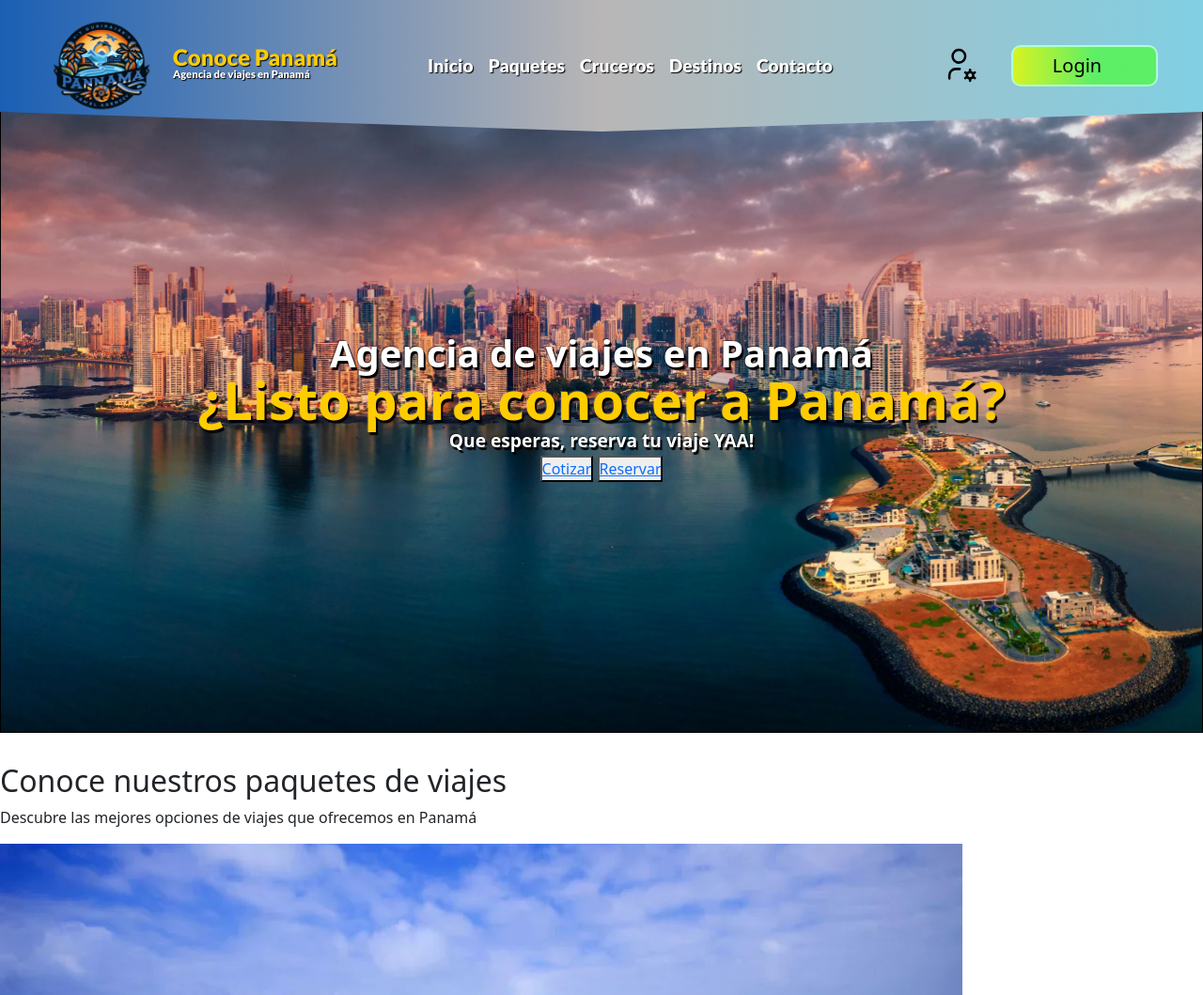
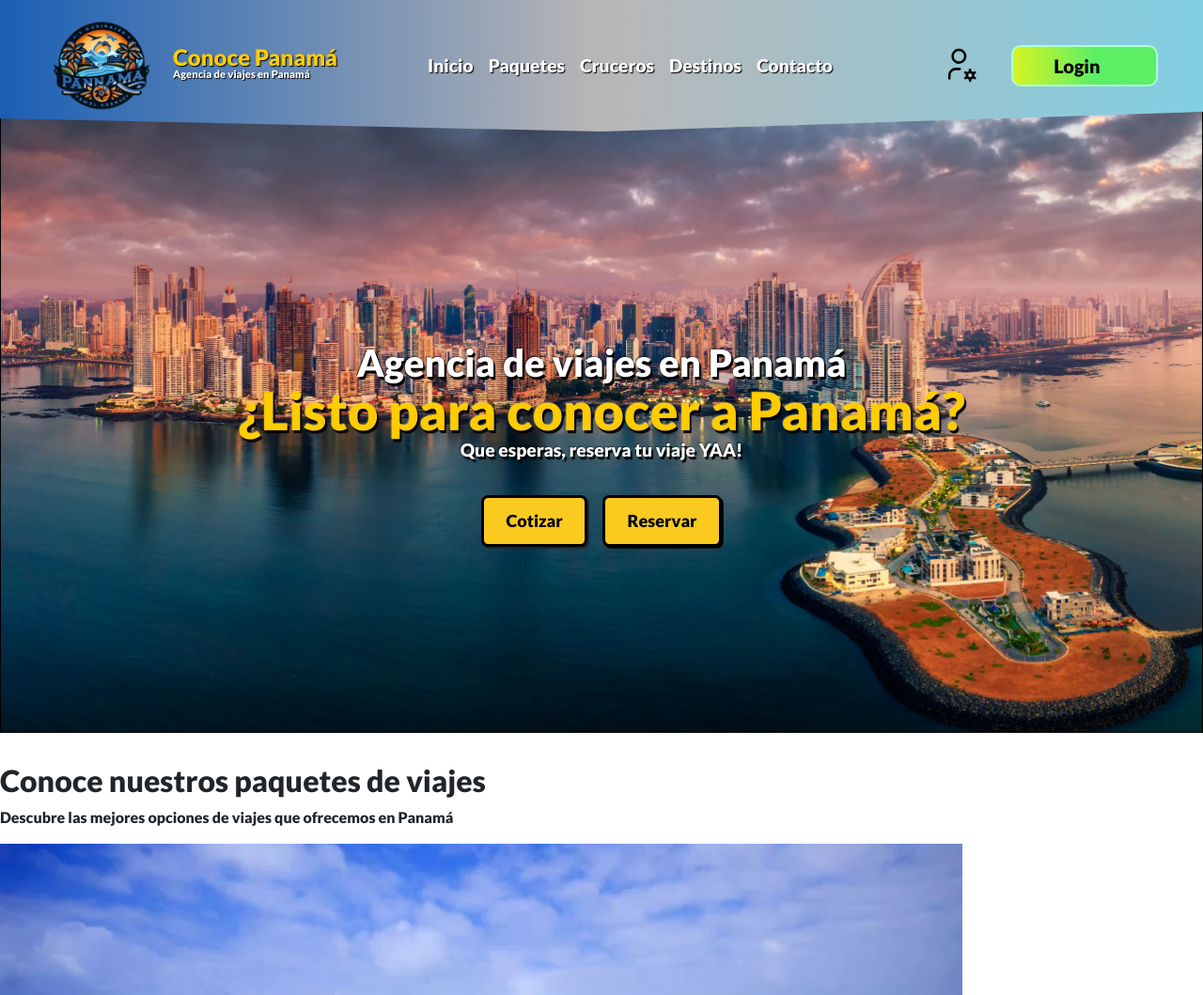
Before and after one commit to David-Josue-Murillo/AgenciaDeViajes_ConocePanama, a PHP site: page / in a window 1280 px wide. Shown: the top 1059 px of the page at 94% size. Run offline with PHP 8.4, Linux system fonts and the light colour scheme.

Commit message:
ajustando medidas del header

```diff
--- a/assets/css/style.css
+++ b/assets/css/style.css
@@ -10,6 +10,8 @@
     margin: 0px;
     padding: 0px;
     text-decoration: none;
+    box-sizing: border-box;
+    font-family: "Lato";
 }
 
 /* Fondos de las distintas secciones */
@@ -65,9 +67,9 @@
 }
 
 /* NAVBAR */
-.navbar{
+.navbar {
     position: relative;
-    clip-path: polygon(0 0, 100% 0, 100% 85%, 50% 100%, 0 85%);
+    clip-path: polygon(0 0, 100% 0, 100% 85%, 50% 100%, 0 90%);
     z-index: 2;
 }
 
@@ -94,7 +96,8 @@
 
 .nav-item a:hover {
     color: #5ee347;
-    color: #ffcc00; /* Un color más brillante para mayor contraste */
+    color: #ffcc00;
+    /* Un color más brillante para mayor contraste */
     border-bottom: 4px solid #ffcc00;
 
 }
@@ -117,7 +120,8 @@
 
 .text-prim {
     font-family: "Lato";
-    color: #ffcc00; /* Un color más brillante para mayor contraste */
+    color: #ffcc00;
+    /* Un color más brillante para mayor contraste */
 }
 
 .text-second {
@@ -188,6 +192,7 @@
 }
 
 .section__main__info {
+    margin-top: 7rem;
     width: 100%;
     display: flex;
     flex-direction: column;
@@ -200,24 +205,60 @@
 .info__textPrim {
     font-size: 3.5rem;
     font-weight: bold;
-    color: #ffcc00; /* Un color más brillante para mayor contraste */
-    text-shadow: 2px 3px 1px #000, -1px -1px 1px rgba(255, 255, 255, 0.2); /* Sombra doble para mayor efecto */
+    color: #ffcc00;
+    /* Un color más brillante para mayor contraste */
+    text-shadow: 2px 3px 1px #000, -1px -1px 1px rgba(255, 255, 255, 0.2);
+    /* Sombra doble para mayor efecto */
 }
 
 .info__textSecond {
     font-size: 2.5rem;
     font-weight: bold;
-    color: #ffffff; /* Mantén el blanco para un buen contraste */
-    text-shadow: 2px 3px 1px #000, -1px -1px 1px rgba(0, 0, 0, 0.5); /* Sombra doble para mayor profundidad */
+    color: #ffffff;
+    /* Mantén el blanco para un buen contraste */
+    text-shadow: 2px 3px 1px #000, -1px -1px 1px rgba(0, 0, 0, 0.5);
+    /* Sombra doble para mayor profundidad */
 }
 
 .info__textTerc {
     font-size: 1.2rem;
     font-weight: bold;
-    color: #ffffff; /* Mantén el blanco para legibilidad */
-    text-shadow: 2px 3px 1px #000, -1px -1px 1px rgba(0, 0, 0, 0.5); /* Sombra doble para mayor profundidad */
+    color: #ffffff;
+    /* Mantén el blanco para legibilidad */
+    text-shadow: 2px 3px 1px #000, -1px -1px 1px rgba(0, 0, 0, 0.5);
+    /* Sombra doble para mayor profundidad */
 }
 
+.section__main__btn{
+    display: flex;
+    justify-content: center;
+    align-items: center;
+    width: 100%;
+    margin-top: 2rem;
+    margin-bottom: 2rem;
+    gap: 1rem;
+}
+
+.info__btn {
+    background: #fbca1f;
+    padding: 0.6em 1.3em;
+    font-weight: 900;
+    font-size: 18px;
+    border: 3px solid black;
+    border-radius: 0.4em;
+    box-shadow: 0.1em 0.1em;
+    cursor: pointer;
+}
+
+.info__btn:hover {
+    transform: translate(-0.05em, -0.05em);
+    box-shadow: 0.15em 0.15em;
+}
+
+.info__btn a {
+    color: black;
+    text-decoration: none;
+}
 
 
 /* Pie de pagina */
--- a/includes/main_content.php
+++ b/includes/main_content.php
@@ -5,12 +5,12 @@
         <p class="info__textTerc">Que esperas, reserva tu viaje YAA!</p>
     </div>
 
-    <section>
-        <button>
+    <section class="section__main__btn">
+        <butto class="info__btn">
             <a href="#">Cotizar</a>
-        </button>
+        </butto>
 
-        <button>
+        <button class="info__btn">
             <a href="#">Reservar</a>
         </button>
     </section>
```
